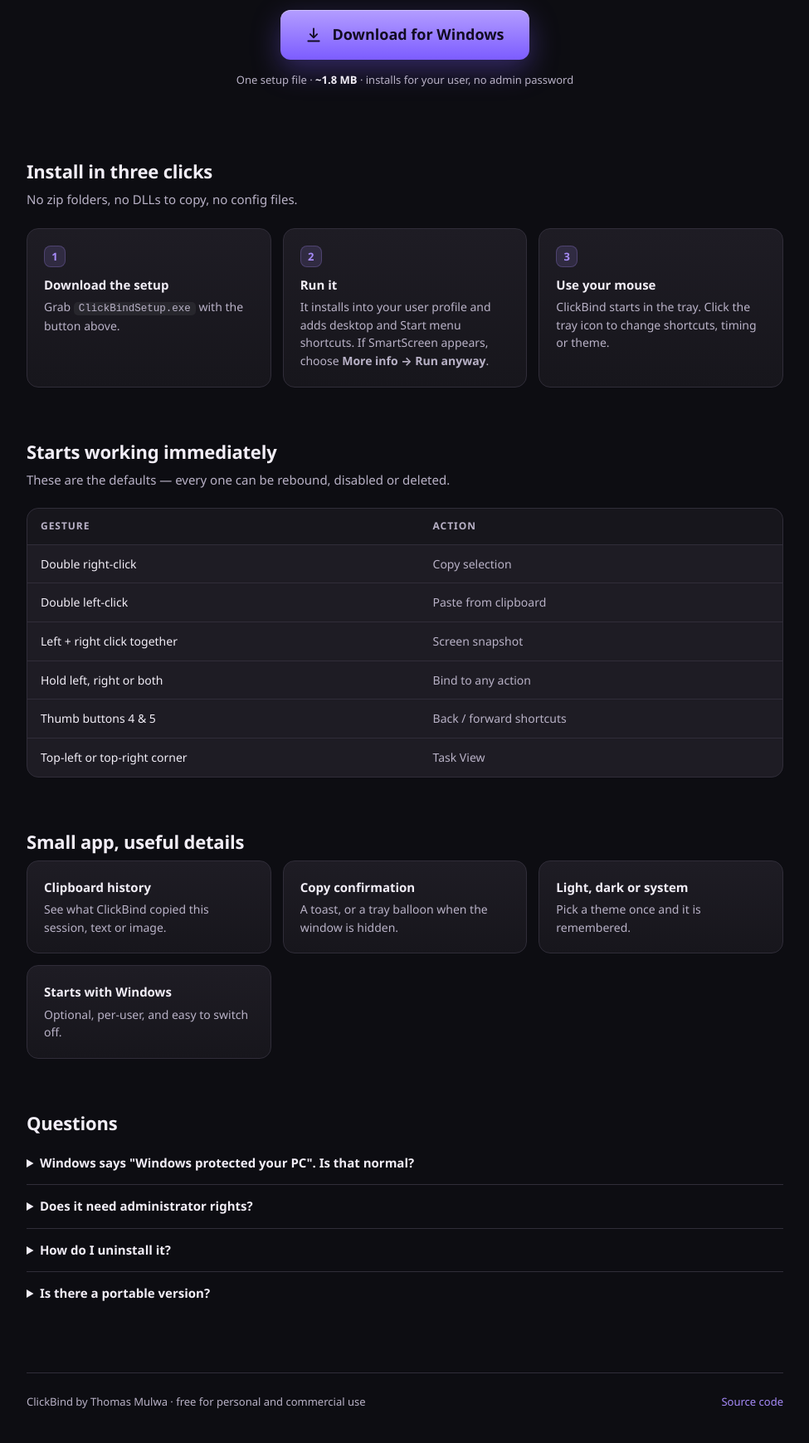
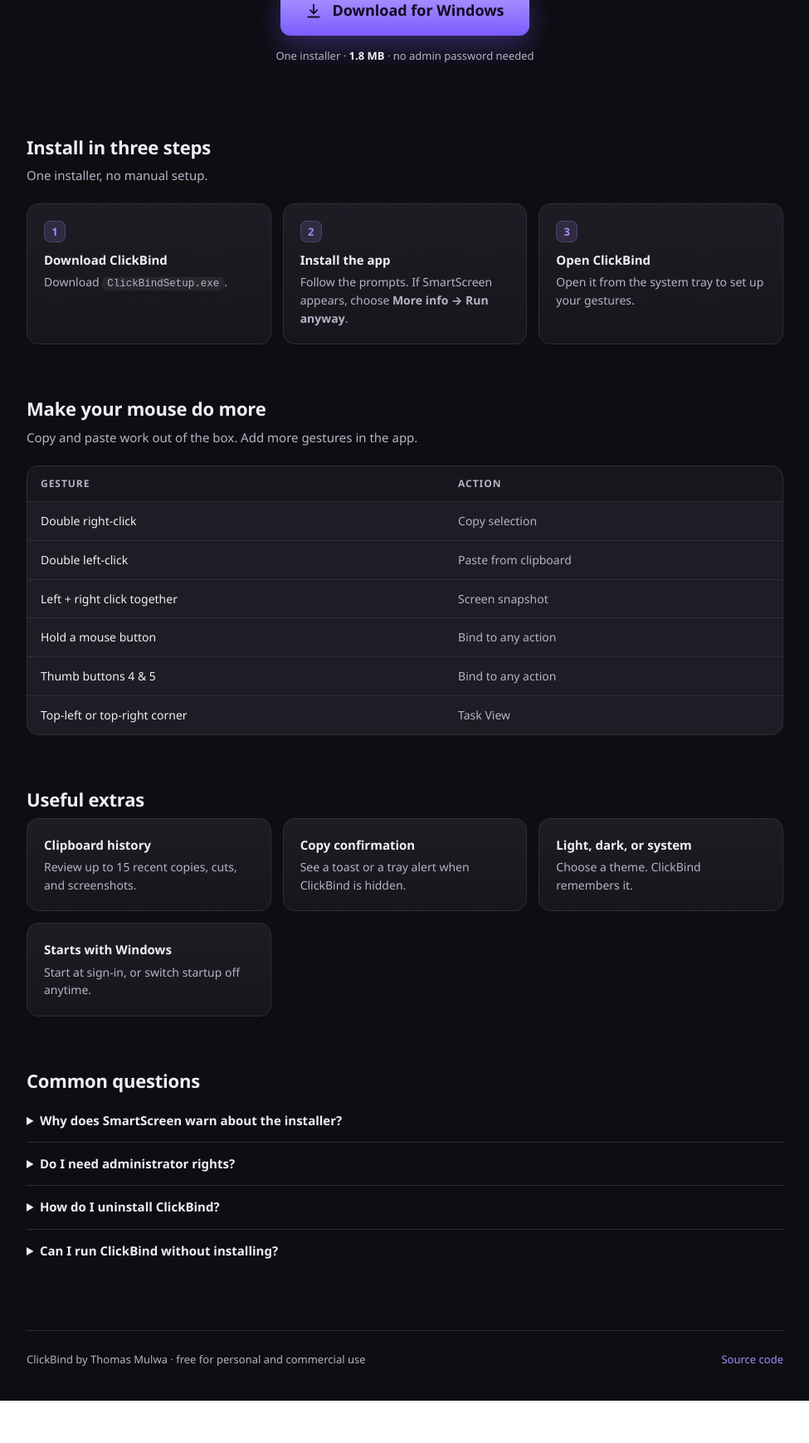
Before and after one commit to thomas-m-njuguna/ClickBind, a plain HTML site: page docs/index.html in a window 1280 px wide. Shown: the part 426-2165 px from the top of the page at 83% size, without its empty margins (152-1127 px from the left). After the commit the page ends 2114 px from the top, so only its background shows below. Drawn offline with Linux system fonts and the light colour scheme.

Commit message:
Improve ClickBind website copy

```diff
--- a/docs/index.html
+++ b/docs/index.html
@@ -4,7 +4,7 @@
 <meta charset="UTF-8">
 <meta name="viewport" content="width=device-width, initial-scale=1">
 <title>ClickBind — mouse shortcuts for Windows</title>
-<meta name="description" content="ClickBind turns mouse gestures into shortcuts in every Windows app. Double right-click copies, double left-click pastes, and the screen snapshot chord works anywhere.">
+<meta name="description" content="ClickBind turns mouse gestures into Windows shortcuts. Copy, paste, and capture a screen snip without leaving your app. Free for Windows 10 and 11.">
 <style>
   :root {
     --bg: #0d0d12;
@@ -108,7 +108,7 @@
       "@type": "SoftwareApplication",
       "name": "ClickBind",
       "url": "https://thomas-m-njuguna.github.io/ClickBind/",
-      "description": "ClickBind turns mouse gestures into shortcuts in every Windows app: double right-click copies, double left-click pastes, holding both buttons takes a screen snip, and thumb buttons or screen corners can be bound to any action.",
+      "description": "ClickBind turns mouse gestures into Windows shortcuts: double-click to copy or paste, press both buttons for a screen snip, and bind thumb buttons to other actions.",
       "applicationCategory": "UtilitiesApplication",
       "applicationSubCategory": "Mouse shortcuts and gestures",
       "operatingSystem": "Windows 10, Windows 11",
@@ -120,7 +120,7 @@
       "featureList": [
         "Double right-click to copy",
         "Double left-click to paste",
-        "Hold both buttons for a screen snip",
+        "Press both buttons for a screen snip",
         "Rebindable mouse button and corner gestures",
         "Clipboard history of the last 15 items",
         "Light, dark or system theme"
@@ -134,23 +134,23 @@
       "mainEntity": [
         {
           "@type": "Question",
-          "name": "Windows says \"Windows protected your PC\". Is that normal?",
-          "acceptedAnswer": { "@type": "Answer", "text": "Yes. The setup is not code-signed yet, so SmartScreen warns on first run. Choose More info, then Run anyway." }
+          "name": "Why does SmartScreen warn about the installer?",
+          "acceptedAnswer": { "@type": "Answer", "text": "The installer is not code-signed. If Windows shows \"Windows protected your PC,\" choose More info, then Run anyway." }
         },
         {
           "@type": "Question",
-          "name": "Does ClickBind need administrator rights?",
-          "acceptedAnswer": { "@type": "Answer", "text": "No. ClickBind installs under %LOCALAPPDATA%\\Programs\\ClickBind and only touches your own user settings." }
+          "name": "Do I need administrator rights?",
+          "acceptedAnswer": { "@type": "Answer", "text": "No. ClickBind installs for your Windows account and stores settings there." }
         },
         {
           "@type": "Question",
           "name": "How do I uninstall ClickBind?",
-          "acceptedAnswer": { "@type": "Answer", "text": "Use Uninstall ClickBind in the Start menu, or delete the installed folder after removing the shortcuts. Settings live in %APPDATA%\\ClickBind." }
+          "acceptedAnswer": { "@type": "Answer", "text": "Choose Uninstall ClickBind in the Start menu. Your settings are stored in %APPDATA%\\ClickBind." }
         },
         {
           "@type": "Question",
-          "name": "Is there a portable version of ClickBind?",
-          "acceptedAnswer": { "@type": "Answer", "text": "Yes. Download or clone the repository, run build.cmd, then launch dist\\ClickBind.exe." }
+          "name": "Can I run ClickBind without installing?",
+          "acceptedAnswer": { "@type": "Answer", "text": "Yes. Build from the repository with build.cmd, then run dist\\ClickBind.exe." }
         }
       ]
     }
@@ -172,41 +172,41 @@
   <main>
     <section class="hero">
       <span class="pill"><span class="dot"></span> Free · Windows 10 &amp; 11 · no account needed</span>
-      <h1>Mouse shortcuts that<br>work in every app.</h1>
-      <p class="lede">Double right-click to copy, double left-click to paste, hold both buttons for a screen snip. ClickBind runs quietly in the tray and obeys your mouse anywhere on Windows.</p>
+      <h1>Copy, paste, and snip<br>without leaving your app.</h1>
+      <p class="lede">ClickBind turns mouse gestures into Windows shortcuts. Double-click to copy or paste, or press both buttons for a screen snip.</p>
 
       <a class="download" href="https://github.com/thomas-m-njuguna/ClickBind/releases/latest/download/ClickBindSetup.exe">
         <svg viewBox="0 0 24 24" fill="none" stroke="currentColor" stroke-width="2.2" stroke-linecap="round" stroke-linejoin="round" aria-hidden="true"><path d="M12 3v12"/><path d="m7 11 5 5 5-5"/><path d="M4 21h16"/></svg>
         Download for Windows
       </a>
-      <p class="meta">One setup file · <strong>~1.8 MB</strong> · installs for your user, no admin password</p>
+      <p class="meta">One installer · <strong>1.8 MB</strong> · no admin password needed</p>
     </section>
 
     <section id="install">
-      <h2>Install in three clicks</h2>
-      <p class="sub">No zip folders, no DLLs to copy, no config files.</p>
+      <h2>Install in three steps</h2>
+      <p class="sub">One installer, no manual setup.</p>
       <div class="steps">
         <div class="step">
           <div class="num">1</div>
-          <h3>Download the setup</h3>
-          <p>Grab <code>ClickBindSetup.exe</code> with the button above.</p>
+          <h3>Download ClickBind</h3>
+          <p>Download <code>ClickBindSetup.exe</code>.</p>
         </div>
         <div class="step">
           <div class="num">2</div>
-          <h3>Run it</h3>
-          <p>It installs into your user profile and adds desktop and Start menu shortcuts. If SmartScreen appears, choose <strong>More info → Run anyway</strong>.</p>
+          <h3>Install the app</h3>
+          <p>Follow the prompts. If SmartScreen appears, choose <strong>More info → Run anyway</strong>.</p>
         </div>
         <div class="step">
           <div class="num">3</div>
-          <h3>Use your mouse</h3>
-          <p>ClickBind starts in the tray. Click the tray icon to change shortcuts, timing or theme.</p>
+          <h3>Open ClickBind</h3>
+          <p>Open it from the system tray to set up your gestures.</p>
         </div>
       </div>
     </section>
 
     <section id="gestures">
-      <h2>Starts working immediately</h2>
-      <p class="sub">These are the defaults — every one can be rebound, disabled or deleted.</p>
+      <h2>Make your mouse do more</h2>
+      <p class="sub">Copy and paste work out of the box. Add more gestures in the app.</p>
       <div class="tablewrap">
         <table>
           <thead><tr><th>Gesture</th><th>Action</th></tr></thead>
@@ -214,8 +214,8 @@
             <tr><td>Double right-click</td><td>Copy selection</td></tr>
             <tr><td>Double left-click</td><td>Paste from clipboard</td></tr>
             <tr><td>Left + right click together</td><td>Screen snapshot</td></tr>
-            <tr><td>Hold left, right or both</td><td>Bind to any action</td></tr>
-            <tr><td>Thumb buttons 4 &amp; 5</td><td>Back / forward shortcuts</td></tr>
+            <tr><td>Hold a mouse button</td><td>Bind to any action</td></tr>
+            <tr><td>Thumb buttons 4 &amp; 5</td><td>Bind to any action</td></tr>
             <tr><td>Top-left or top-right corner</td><td>Task View</td></tr>
           </tbody>
         </table>
@@ -223,21 +223,21 @@
     </section>
 
     <section>
-      <h2>Small app, useful details</h2>
+      <h2>Useful extras</h2>
       <div class="grid">
-        <div class="card"><h3>Clipboard history</h3><p>See what ClickBind copied this session, text or image.</p></div>
-        <div class="card"><h3>Copy confirmation</h3><p>A toast, or a tray balloon when the window is hidden.</p></div>
-        <div class="card"><h3>Light, dark or system</h3><p>Pick a theme once and it is remembered.</p></div>
-        <div class="card"><h3>Starts with Windows</h3><p>Optional, per-user, and easy to switch off.</p></div>
+        <div class="card"><h3>Clipboard history</h3><p>Review up to 15 recent copies, cuts, and screenshots.</p></div>
+        <div class="card"><h3>Copy confirmation</h3><p>See a toast or a tray alert when ClickBind is hidden.</p></div>
+        <div class="card"><h3>Light, dark, or system</h3><p>Choose a theme. ClickBind remembers it.</p></div>
+        <div class="card"><h3>Starts with Windows</h3><p>Start at sign-in, or switch startup off anytime.</p></div>
       </div>
     </section>
 
     <section>
-      <h2>Questions</h2>
-      <details><summary>Windows says "Windows protected your PC". Is that normal?</summary><p>Yes. The setup is not code-signed yet, so SmartScreen warns on first run. Choose <strong>More info</strong>, then <strong>Run anyway</strong>.</p></details>
-      <details><summary>Does it need administrator rights?</summary><p>No. ClickBind installs under <code>%LOCALAPPDATA%\Programs\ClickBind</code> and only touches your own user settings.</p></details>
-      <details><summary>How do I uninstall it?</summary><p>Use <strong>Uninstall ClickBind</strong> in the Start menu, or delete the installed folder after removing the shortcuts. Settings live in <code>%APPDATA%\ClickBind</code>.</p></details>
-      <details><summary>Is there a portable version?</summary><p>Yes — download or clone the <a href="https://github.com/thomas-m-njuguna/ClickBind">repository</a> and run <code>build.cmd</code>, then launch <code>dist\ClickBind.exe</code>.</p></details>
+      <h2>Common questions</h2>
+      <details><summary>Why does SmartScreen warn about the installer?</summary><p>The installer is not code-signed. If Windows shows <strong>Windows protected your PC</strong>, choose <strong>More info</strong>, then <strong>Run anyway</strong>.</p></details>
+      <details><summary>Do I need administrator rights?</summary><p>No. ClickBind installs for your Windows account and stores settings there.</p></details>
+      <details><summary>How do I uninstall ClickBind?</summary><p>Choose <strong>Uninstall ClickBind</strong> in the Start menu. Your settings are stored in <code>%APPDATA%\ClickBind</code>.</p></details>
+      <details><summary>Can I run ClickBind without installing?</summary><p>Yes. Build from the <a href="https://github.com/thomas-m-njuguna/ClickBind">repository</a> with <code>build.cmd</code>, then run <code>dist\ClickBind.exe</code>.</p></details>
     </section>
   </main>
 
```
